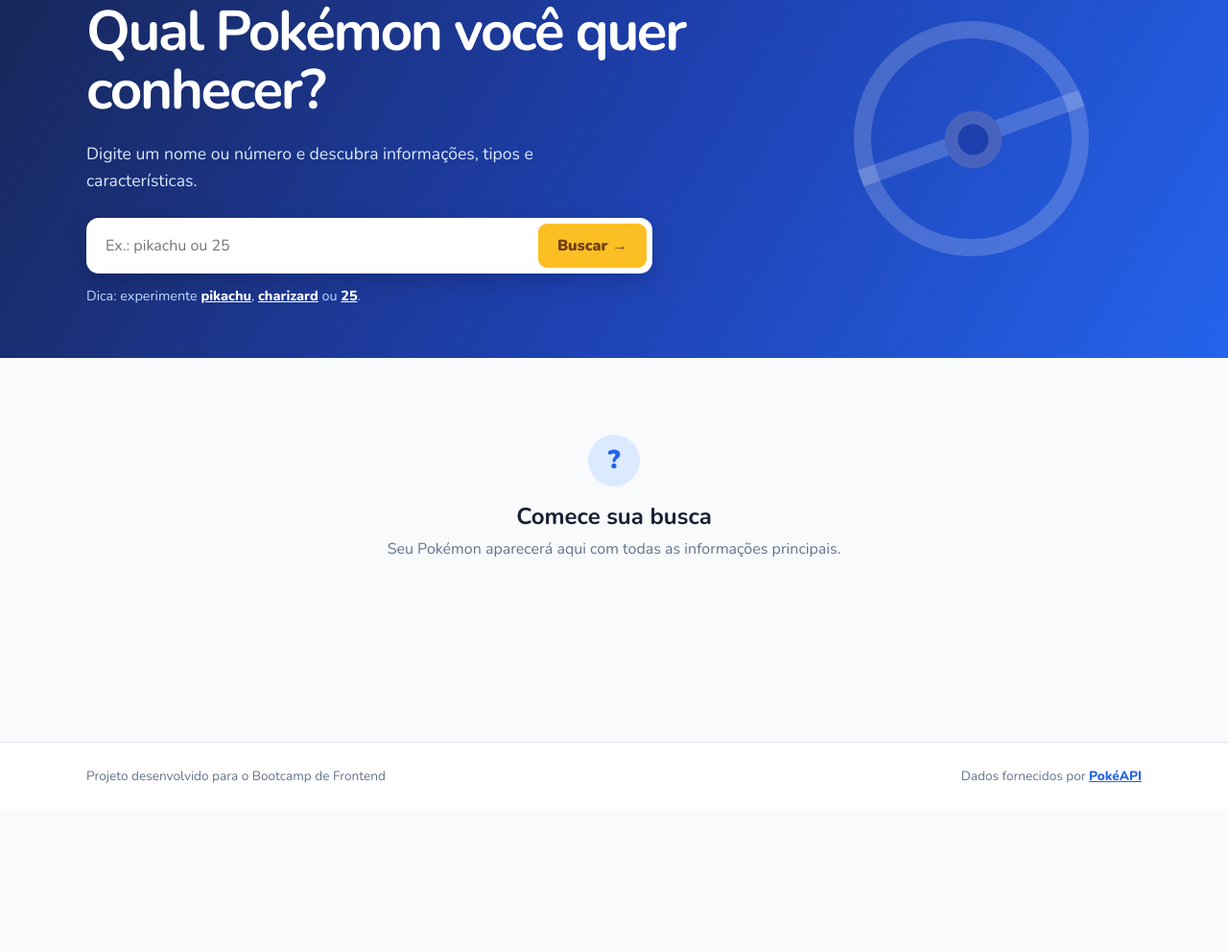
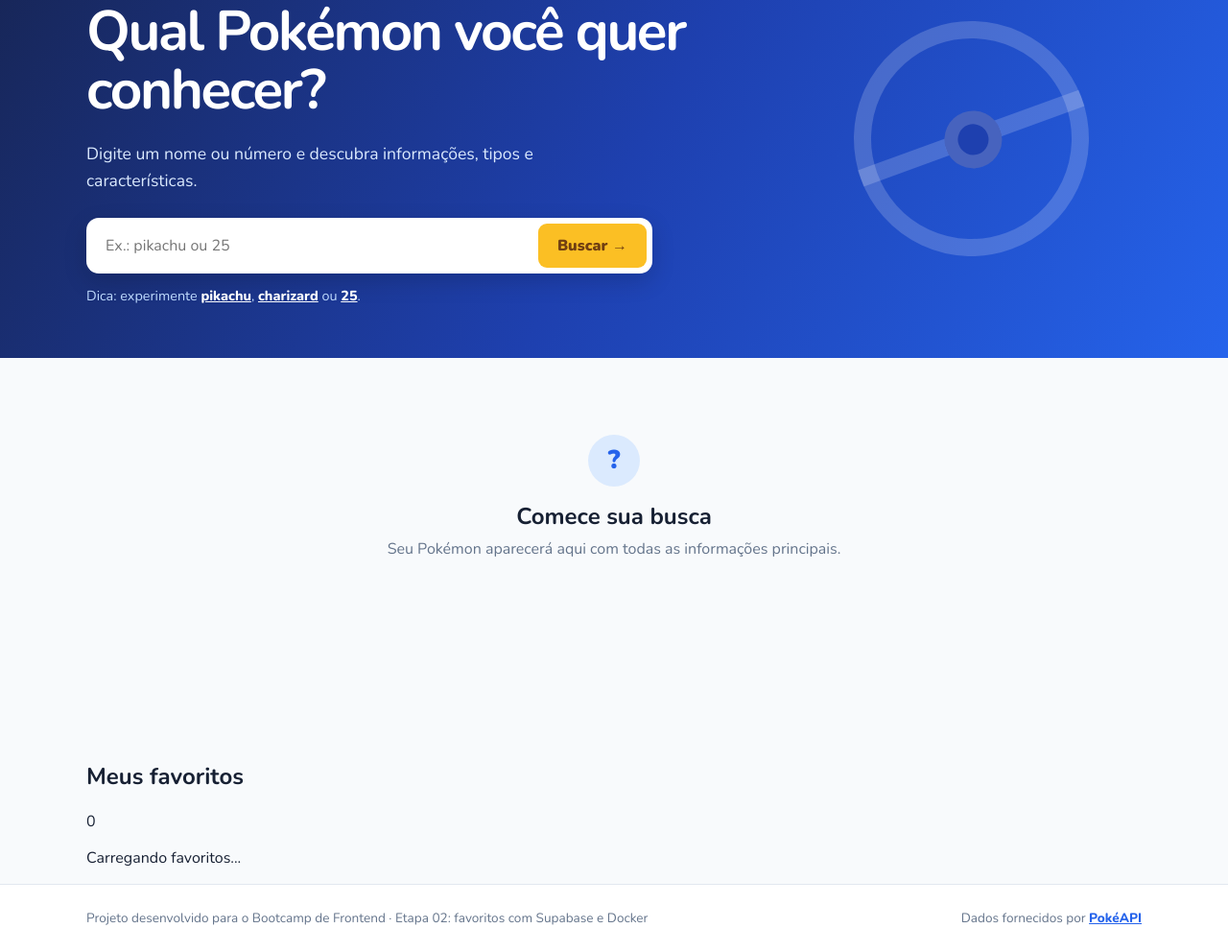
Before and after one commit to gabrielborgess-eng/bootcamp2-pokedex, a plain HTML site: page index.html in a window 1280 px wide. Shown: the part 156-1148 px from the top of the page at 96% size. Before the commit the page ends 1000 px from the top, so only its background shows below. Drawn offline with nearby package versions, Linux system fonts and the light colour scheme.

```diff
--- a/index.html
+++ b/index.html
@@ -74,14 +74,25 @@
             <div class="informacao"><span class="informacao-icone">◆</span><div><span class="informacao-label">Peso</span><strong id="peso-pokemon">—</strong></div></div>
             <div class="informacao"><span class="informacao-icone">★</span><div><span class="informacao-label">Habilidade</span><strong id="habilidade-pokemon">—</strong></div></div>
           </div>
+          <button id="botao-favoritar" class="botao-favoritar" type="button">☆ Favoritar</button>
+          <p id="msg-favorito" class="msg-favorito" aria-live="polite"></p>
         </div>
       </article>
+    </section>
+
+    <section class="favoritos-secao container" aria-labelledby="titulo-favoritos">
+      <div class="favoritos-topo">
+        <h2 id="titulo-favoritos">Meus favoritos</h2>
+        <span id="contador-favoritos" class="contador-favoritos">0</span>
+      </div>
+      <p id="estado-favoritos" class="estado-favoritos">Carregando favoritos...</p>
+      <ul id="lista-favoritos" class="lista-favoritos"></ul>
     </section>
   </main>
 
   <footer class="rodape">
     <div class="container rodape-conteudo">
-      <p>Projeto desenvolvido para o Bootcamp de Frontend</p>
+      <p>Projeto desenvolvido para o Bootcamp de Frontend · Etapa 02: favoritos com Supabase e Docker</p>
       <p>Dados fornecidos por <a href="https://pokeapi.co/" target="_blank" rel="noopener noreferrer">PokéAPI</a></p>
     </div>
   </footer>
```
